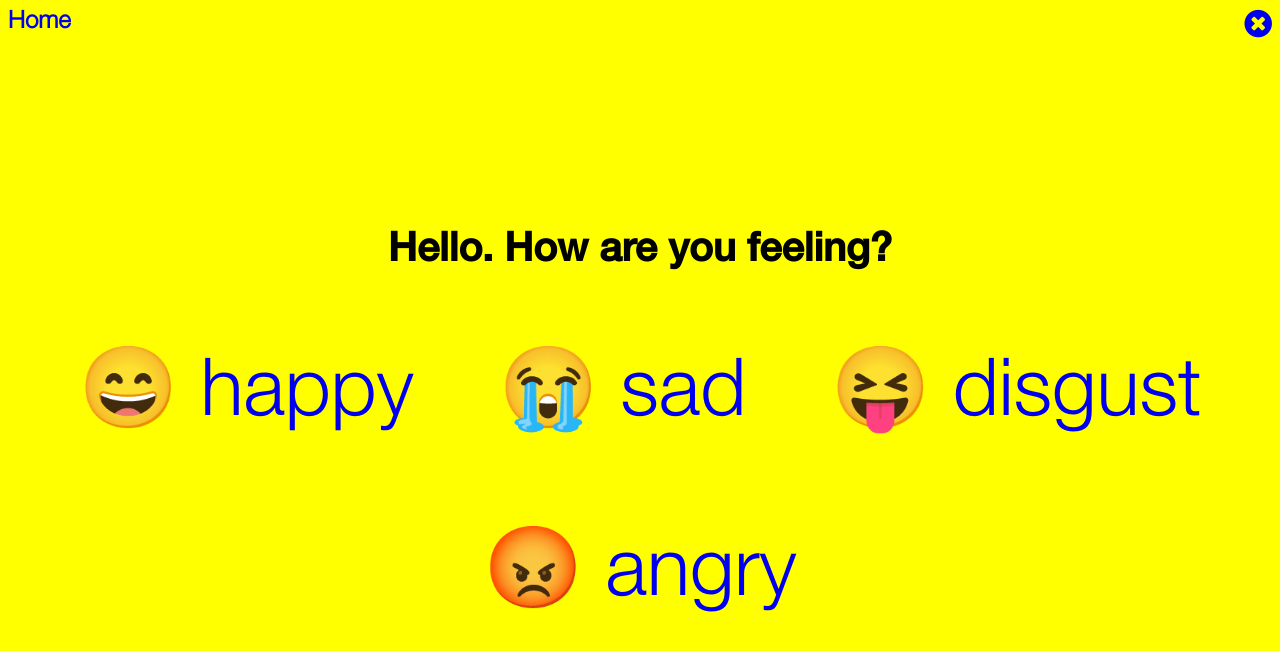
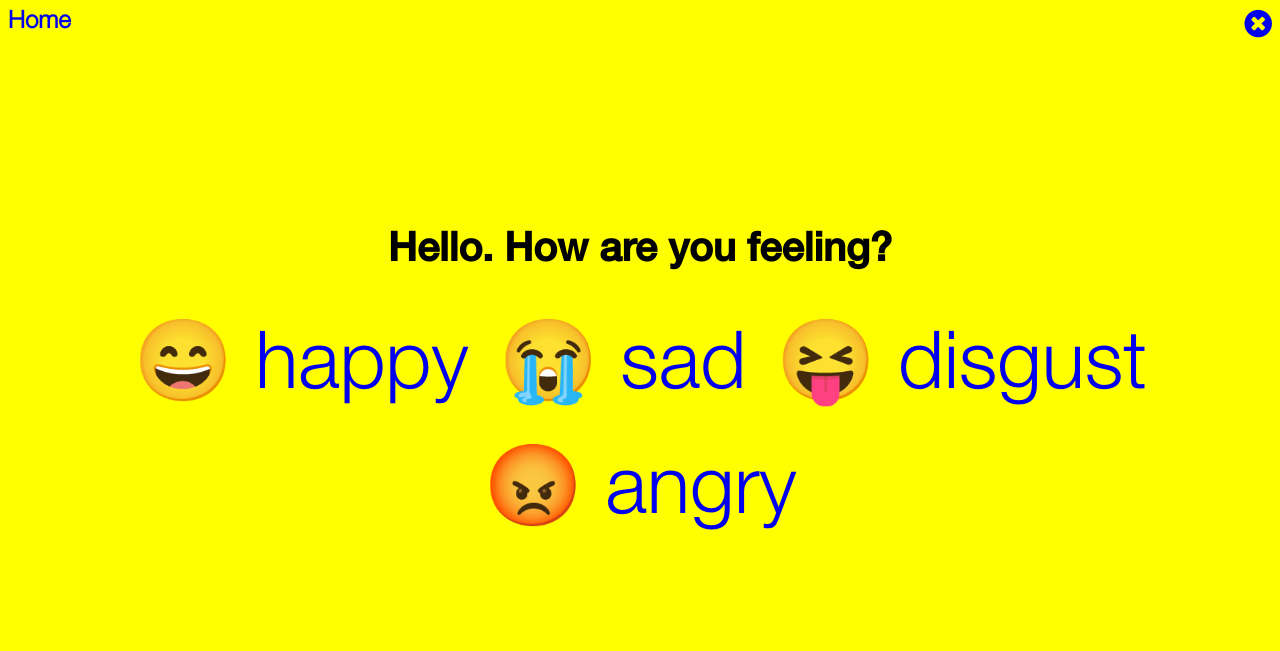
Before and after one commit to eunicekokor/whitecoat, a Flask app: page /feelings in a window 1280 px wide. Shown: the top 651 px of the page. Run offline with Flask 2, Linux system fonts and the light colour scheme; some libraries are stand-ins or nearby versions.

Commit message:
new font sizes

```diff
--- a/whitecoat/templates/feelings.html
+++ b/whitecoat/templates/feelings.html
@@ -119,14 +119,15 @@ a{
   text-decoration:none;
 }
 .feeling{
-  font-size: 5em;
   display: inline-block;
-  margin: .5em;
+  margin: 1%;
 }
 
 li {
     display: inline;
+    font-size: 5em;
 }
+
 h1{
 margin-top:15%;
   font-size: 2.5em;
```
